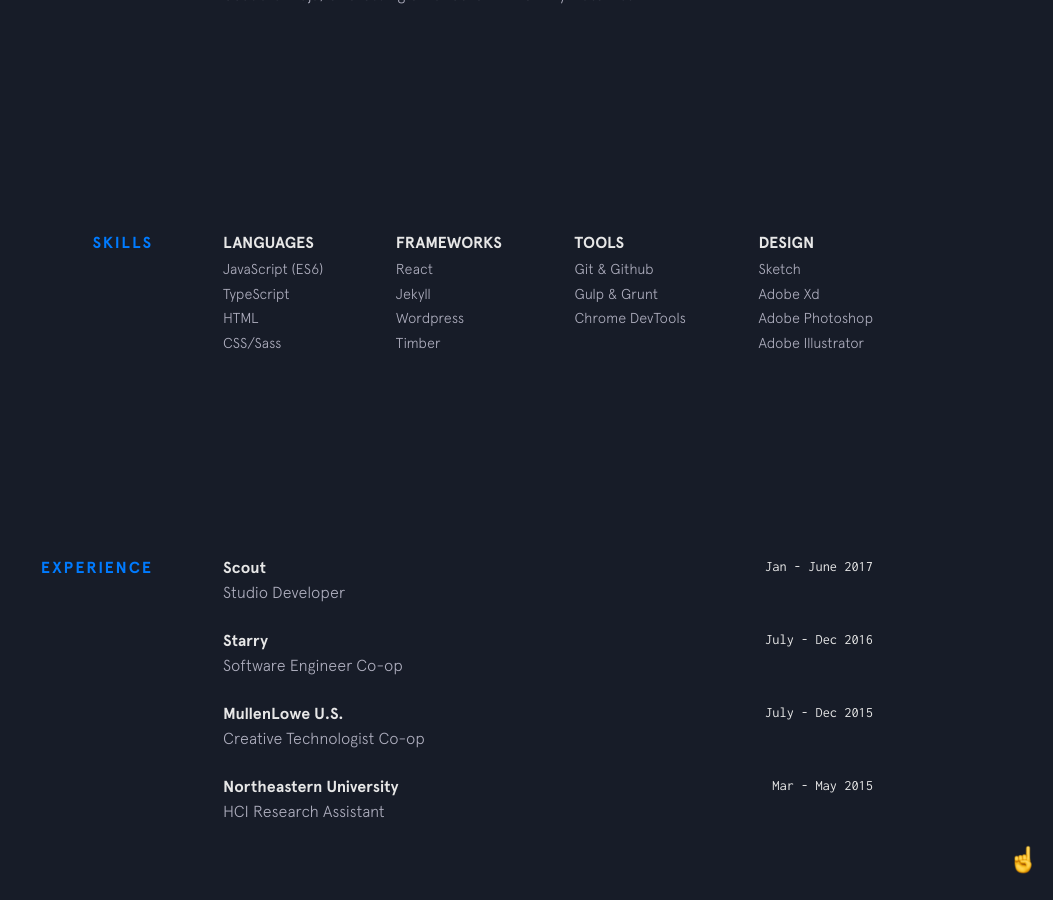
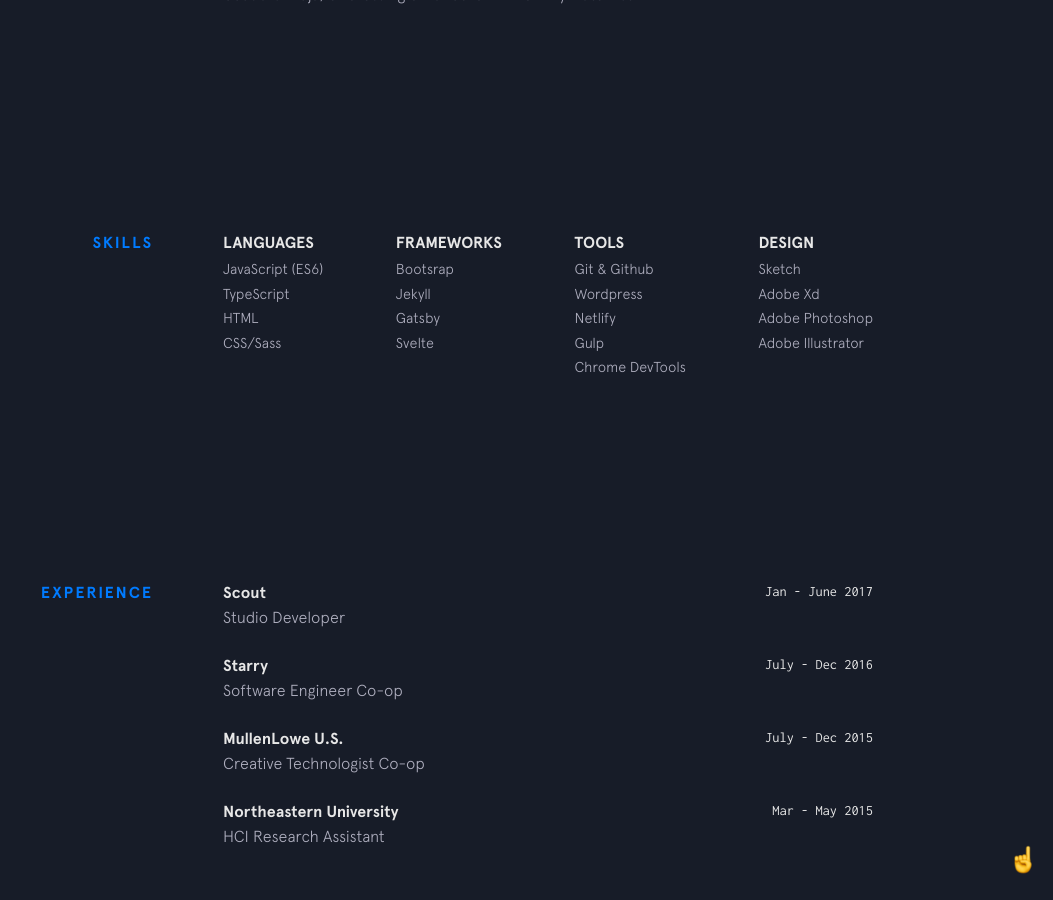
Before and after one commit to ArturReyes/arturreyes.github.io, a Jekyll site: the page built from index.html, in a window 1280 px wide and 900 px high, scrolled down 1263 px. Shown: the whole window, without its empty margins (227-1280 px from the left). Built offline with Jekyll 4.4.1, drawn with Linux system fonts in a browser that asks for light colours; nearby versions of some CDN libraries.

Commit message:
Update skills.yml
i forgot some stuff

```diff
--- a/_data/skills.yml
+++ b/_data/skills.yml
@@ -5,14 +5,17 @@
   - item: CSS/Sass
 
 frameworks:
-  - item: React
+  - item: Bootsrap
   - item: Jekyll
-  - item: Wordpress
-  - item: Timber
+  - item: Gatsby
+  - item: Svelte
+
 
 tools:
   - item: Git & Github
-  - item: Gulp & Grunt
+  - item: Wordpress
+  - item: Netlify
+  - item: Gulp
   - item: Chrome DevTools
 
 design:
```
